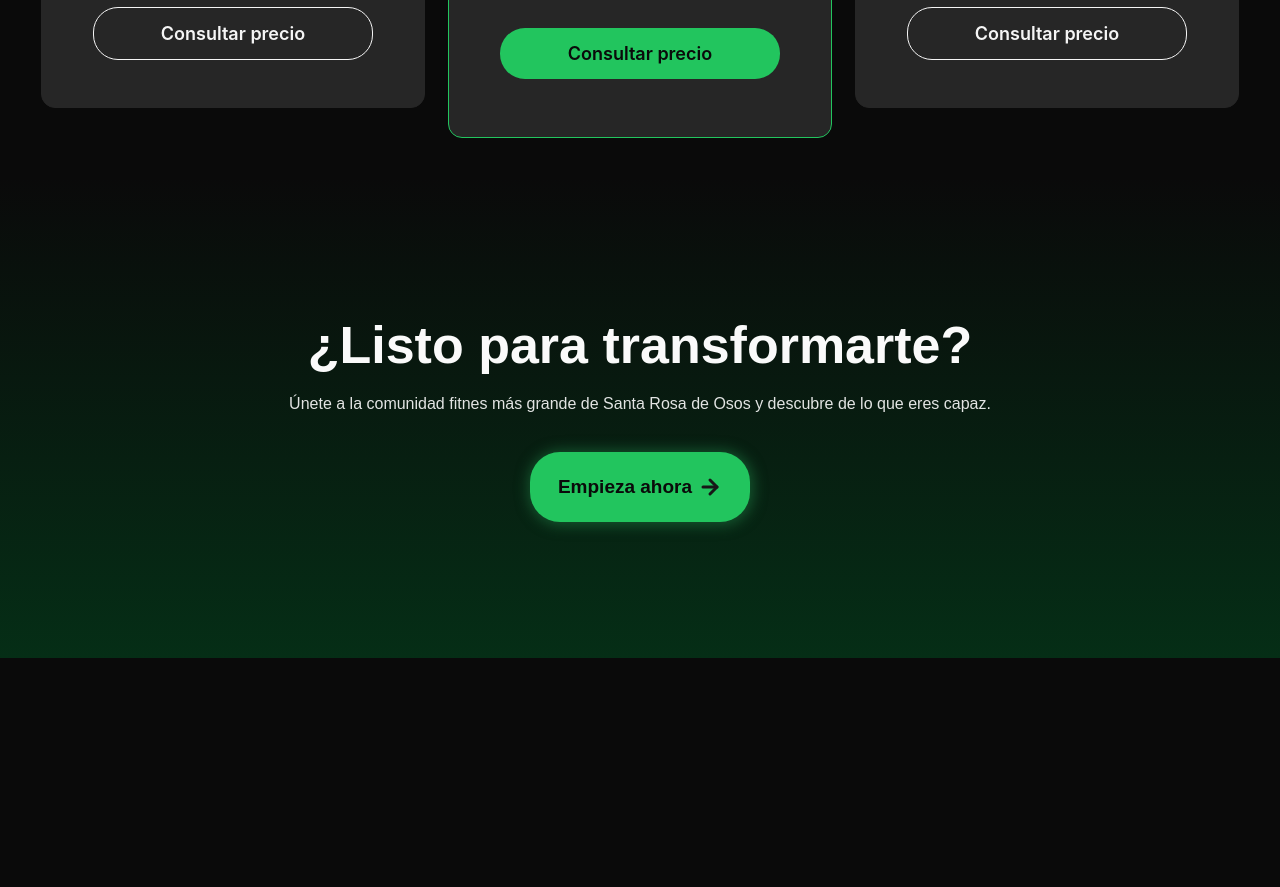
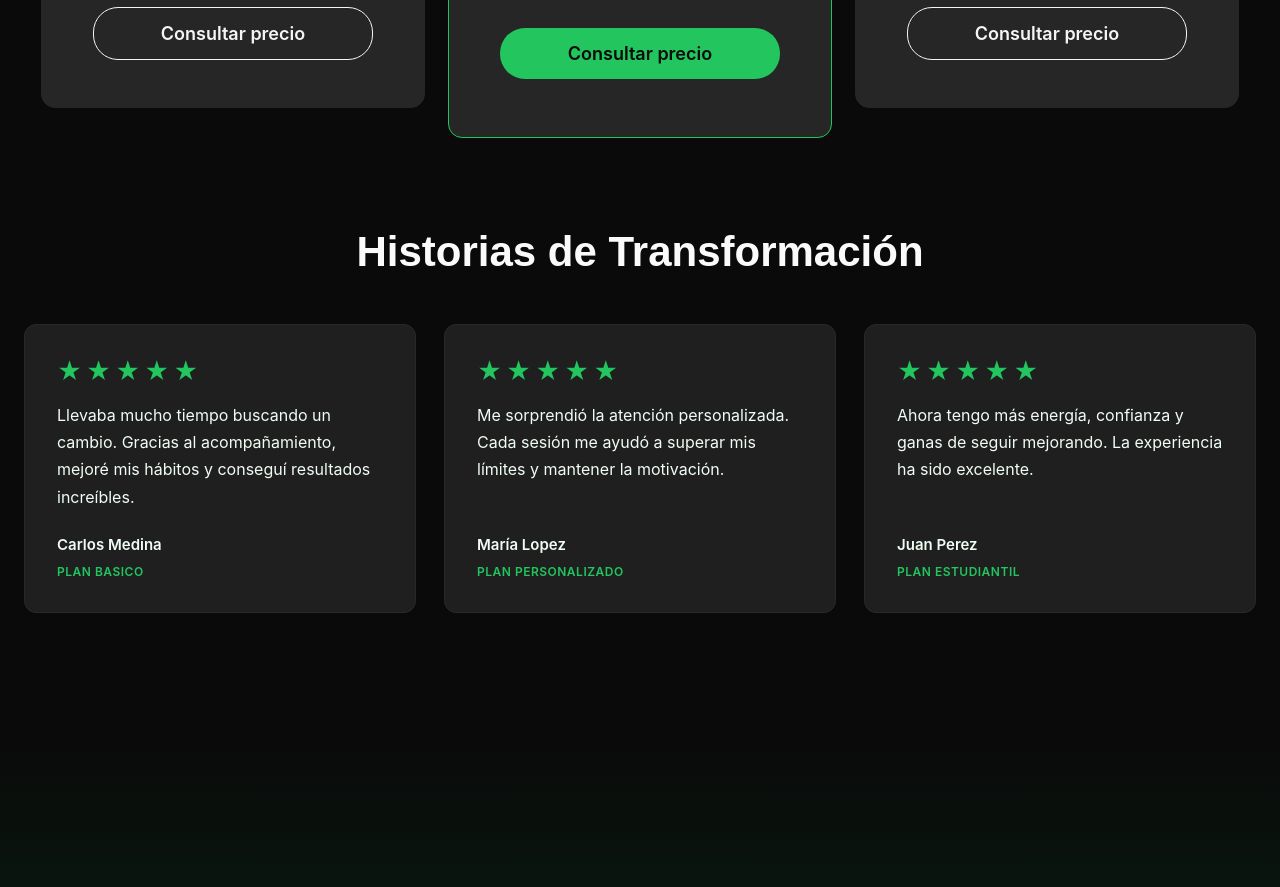
Before and after one commit to yepetopg/FrammelGym, a React (Create React App) app: page / in a window 1280 px wide. Shown: the part 1440-2327 px from the top of the page. Before the commit the page ends 2098 px from the top, so only its background shows below. Built offline with nearby package versions, Linux system fonts and the light colour scheme.

Commit message:
(testimonialSeccion) se agregó la sección de testimonios a la página web

```diff
--- /dev/null
+++ b/src/features/Home/components/layout/TestimonialsSection/TestimonialsSection.module.css
@@ -0,0 +1,29 @@
+.seccion-testimonios {
+    width: 100%;
+    padding: 90px 24px;
+    background-color: var(--secondary-950);
+    color:  var(--neutral-50);
+    box-sizing: border-box;
+}
+
+.seccion-testimonios__contenedor {
+    width: 100%;
+    max-width: 1450px;
+    margin: 0 auto;
+}
+
+.seccion-testimonios__titulo {
+    margin: 0 0 48px;
+    text-align: center;
+    font-size: 42px;
+    font-weight: 700;
+    color: var(--neutral-50);
+    font-family: var(--font-heading);
+}
+
+
+.seccion-testimonios__rejilla {
+    display: grid;
+    grid-template-columns: repeat(auto-fit, minmax(min(100%, 300px), 1fr));
+    gap: 28px;
+}
--- /dev/null
+++ b/src/features/Home/components/layout/TestimonialsSection/testimonialSection.jsx
@@ -0,0 +1,43 @@
+import styles from "./TestimonialsSection.module.css";
+import TarjetaTestimonio from "../../ui/testimonialcard/TestimonialsCard";
+
+export function TestimonialSection() {
+  const testimonios = [
+    {
+      texto: "Llevaba mucho tiempo buscando un cambio. Gracias al acompañamiento, mejoré mis hábitos y conseguí resultados increíbles.",
+      nombre: "Carlos Medina",
+      servicio: "plan basico"
+    },
+    {
+      texto: "Me sorprendió la atención personalizada. Cada sesión me ayudó a superar mis límites y mantener la motivación.",
+      nombre: "María Lopez",
+      servicio: "Plan personalizado"
+    },
+    {
+      texto: "Ahora tengo más energía, confianza y ganas de seguir mejorando. La experiencia ha sido excelente.",
+      nombre: "Juan Perez",
+      servicio: "plan estudiantil"
+    }
+  ];
+
+  return (
+    <section className={styles["seccion-testimonios"]}>
+      <div className={styles["seccion-testimonios__contenedor"]}>
+        <h2 className={styles["seccion-testimonios__titulo"]}>
+          Historias de Transformación
+        </h2>
+
+        <div className={styles["seccion-testimonios__rejilla"]}>
+          {testimonios.map((testimonio, indice) => (
+            <TarjetaTestimonio
+              key={indice}
+              texto={testimonio.texto}
+              nombre={testimonio.nombre}
+              servicio={testimonio.servicio}
+            />
+          ))}
+        </div>
+      </div>
+    </section>
+  );
+}
--- /dev/null
+++ b/src/features/Home/components/ui/testimonialcard/TestimonialsCard.jsx
@@ -0,0 +1,23 @@
+
+import "./testimonialsCard.css";
+
+function TarjetaTestimonio({ texto, nombre, servicio }) {
+    return (
+        <article className="tarjeta-testimonio">
+            <div className="tarjeta-testimonio__estrellas">
+                ★★★★★
+            </div>
+
+            <p className="tarjeta-testimonio__texto">
+                {texto}
+            </p>
+
+            <div className="tarjeta-testimonio__autor">
+                <h3>{nombre}</h3>
+                <span>{servicio}</span>
+            </div>
+        </article>
+    );
+}
+
+export default TarjetaTestimonio;
--- /dev/null
+++ b/src/features/Home/components/ui/testimonialcard/testimonialsCard.css
@@ -0,0 +1,51 @@
+.tarjeta-testimonio {
+    display: flex;
+    flex-direction: column;
+    align-items: flex-start;
+    min-height: 260px;
+    padding: 32px;
+    background-color: var(--secondary-800);
+    border: 1px solid #292929;
+    border-radius: 12px;
+    box-sizing: border-box;
+    transition: transform 0.3s ease, border-color 0.3s ease;
+    font-family: 'Inter', sans-serif;
+}
+
+.tarjeta-testimonio:hover {
+    transform: translateY(-5px);
+    border-color: var(--primary-400);
+}
+
+.tarjeta-testimonio__estrellas {
+    margin-bottom: 16px;
+    color: var(--primary-500);
+    font-size: 24px;
+    letter-spacing: 4px;
+}
+
+.tarjeta-testimonio__texto {
+    margin: 0 0 24px;
+    color: var(--primary-50);
+    font-size: 16px;
+    line-height: 1.7;
+}
+
+.tarjeta-testimonio__autor {
+    margin-top: auto;
+}
+
+.tarjeta-testimonio__autor h3 {
+    margin: 0 0 6px;
+    color: var(--primary-50);
+    font-size: 15px;
+    font-weight: 600;
+}
+
+.tarjeta-testimonio__autor span {
+    color: var(--primary-500);
+    font-size: 12px;
+    font-weight: 600;
+    text-transform: uppercase;
+    letter-spacing: 0.5px;
+}
--- a/src/features/Home/pages/HomePage.jsx
+++ b/src/features/Home/pages/HomePage.jsx
@@ -1,8 +1,10 @@
 import { NavBar } from "../../../shared/components/layout/NavBar/NavBar";
 import { InfoSection } from "../components/layout/InfoSection/InfoSection";
-import { PlansSection } from "../components/layout/PlansSection/PlansSection";
+import { PlansSection } from "../components/layout/PlansSection/PlansSection.jsx";
 import {CtaSection } from "../components/layout/CtaSection/CtaSection"
 import { ServiceAction } from "../components/layout/ServiceAction/ServiceAction";
+import { TestimonialSection } from "../components/layout/TestimonialsSection/testimonialSection"
+
 
 export default function HomePage() {
     return (
@@ -11,8 +13,8 @@ export default function HomePage() {
             <InfoSection />
             <ServiceAction/>
 			<PlansSection />
+            <TestimonialSection />
             <CtaSection />
-
         </>
     )
 }
```
